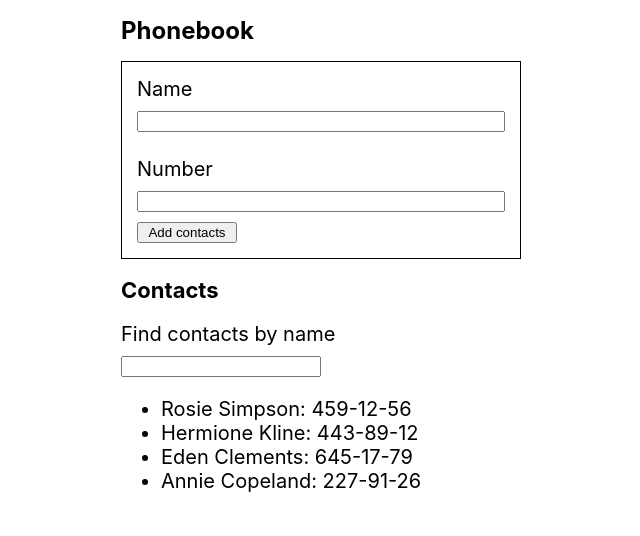
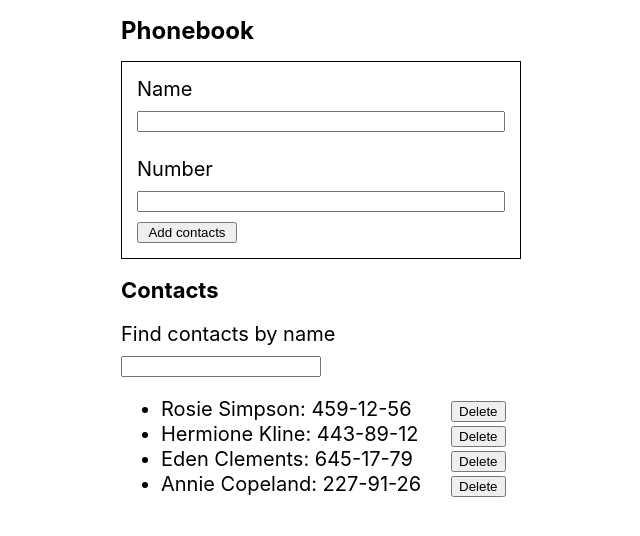
Before and after one commit to Padalka-Sergey/goit-react-hw-02-phonebook-25, a React (Create React App) app: page / in a window 1280 px wide. Shown: the top 536 px of the page, without its empty margins (319-959 px from the left). Built offline with nearby package versions, Linux system fonts and the light colour scheme.

Commit message:
without proptypes

```diff
--- a/src/components/App/App.jsx
+++ b/src/components/App/App.jsx
@@ -1,22 +1,14 @@
 import React, { Component } from 'react';
 import { nanoid } from 'nanoid';
-import {
-  AppContainer,
-  LabelFilter,
-  InputFilter,
-  Title,
-  SubTitle,
-} from './App.styled.jsx';
+import { contactsData } from 'data/contactsData.js';
+import { AppContainer, Title, SubTitle } from './App.styled.jsx';
 import { ContactForm } from 'components/ContactForm/ContactForm.jsx';
+import { Filter } from 'components/Filter/Filter.jsx';
+import { ContactList } from 'components/ContactList/ContactList.jsx';
 
 export class App extends Component {
   state = {
-    contacts: [
-      { id: 'id-1', name: 'Rosie Simpson', number: '459-12-56' },
-      { id: 'id-2', name: 'Hermione Kline', number: '443-89-12' },
-      { id: 'id-3', name: 'Eden Clements', number: '645-17-79' },
-      { id: 'id-4', name: 'Annie Copeland', number: '227-91-26' },
-    ],
+    contacts: contactsData,
     filter: '',
   };
 
@@ -36,6 +28,13 @@ export class App extends Component {
     });
   };
 
+  deleteContact = id => {
+    const newContacts = this.state.contacts.filter(
+      contact => contact.id !== id
+    );
+    this.setState({ contacts: newContacts });
+  };
+
   render() {
     const { contacts, filter } = this.state;
     const filterNames = contacts.filter(contact =>
@@ -44,30 +43,17 @@ export class App extends Component {
     return (
       <AppContainer>
         <Title>Phonebook</Title>
-        <ContactForm submitHandler={this.formSubmitHandler} />
-        <div>
-          <SubTitle>Contacts</SubTitle>
-          <LabelFilter>
-            Find contacts by name
-            <InputFilter
-              type="search"
-              name="filter"
-              title="Сontact search field"
-              value={filter}
-              onChange={this.handleInputChange}
-              required
-            />
-          </LabelFilter>
-          {contacts.length > 0 && (
-            <ul>
-              {filterNames.map(contact => (
-                <li key={contact.id}>
-                  {contact.name}: {contact.number}
-                </li>
-              ))}
-            </ul>
-          )}
-        </div>
+        <ContactForm
+          contacts={contacts}
+          submitHandler={this.formSubmitHandler}
+        />
+        <SubTitle>Contacts</SubTitle>
+        <Filter filter={filter} changeHandler={this.handleInputChange} />
+        <ContactList
+          contacts={contacts}
+          filterNames={filterNames}
+          deleteContact={this.deleteContact}
+        />
       </AppContainer>
     );
   }
--- a/src/components/App/App.styled.jsx
+++ b/src/components/App/App.styled.jsx
@@ -10,23 +10,6 @@ export const Title = styled.h1`
   font-size: 24px;
 `;
 
-export const LabelFilter = styled.label`
-  display: flex;
-  flex-direction: column;
-`;
-
-export const InputFilter = styled.input`
-  margin-top: 10px;
-  /* padding: 0; */
-  width: 200px;
-  &:focus-visible {
-    outline-offset: 0;
-  }
-  &::-webkit-search-cancel-button {
-    cursor: pointer;
-  }
-`;
-
 export const SubTitle = styled.h2`
   font-size: 22px;
 `;
--- a/src/components/ContactForm/ContactForm.jsx
+++ b/src/components/ContactForm/ContactForm.jsx
@@ -15,7 +15,15 @@ export class ContactForm extends Component {
   };
 
   handleSubmit = e => {
+    const { name } = e.target.elements;
     e.preventDefault();
+    if (
+      this.props.contacts.some(
+        contact => contact.name.toLowerCase() === name.value.toLowerCase()
+      )
+    ) {
+      return alert(`${name.value} is already in contacts`);
+    }
     this.props.submitHandler(this.state);
     this.resetForm();
   };
--- /dev/null
+++ b/src/components/ContactList/ContactList.jsx
@@ -0,0 +1,14 @@
+import { ContactListItem } from 'components/ContactListItem/ContactListItem';
+
+export const ContactList = ({ contacts, filterNames, deleteContact }) => {
+  return (
+    contacts.length > 0 && (
+      <ul>
+        <ContactListItem
+          filterNames={filterNames}
+          deleteContact={deleteContact}
+        />
+      </ul>
+    )
+  );
+};
--- /dev/null
+++ b/src/components/ContactListItem/ContactListItem.jsx
@@ -0,0 +1,14 @@
+import { NameBox, Button } from './ContactListItem.styled';
+
+export const ContactListItem = ({ deleteContact, filterNames }) => {
+  return filterNames.map(contact => (
+    <li key={contact.id}>
+      <NameBox>
+        {contact.name}: {contact.number}
+      </NameBox>
+      <Button type="button" onClick={() => deleteContact(contact.id)}>
+        Delete
+      </Button>
+    </li>
+  ));
+};
--- /dev/null
+++ b/src/components/ContactListItem/ContactListItem.styled.jsx
@@ -0,0 +1,10 @@
+import styled from 'styled-components';
+
+export const NameBox = styled.div`
+  display: inline-block;
+  width: 290px;
+`;
+
+export const Button = styled.button`
+  cursor: pointer;
+`;
--- /dev/null
+++ b/src/components/Filter/Filter.jsx
@@ -0,0 +1,17 @@
+import { LabelFilter, InputFilter } from './Filter.styled';
+
+export const Filter = ({ filter, changeHandler }) => {
+  return (
+    <LabelFilter>
+      Find contacts by name
+      <InputFilter
+        type="search"
+        name="filter"
+        title="Сontact search field"
+        value={filter}
+        onChange={changeHandler}
+        required
+      />
+    </LabelFilter>
+  );
+};
--- /dev/null
+++ b/src/components/Filter/Filter.styled.jsx
@@ -0,0 +1,17 @@
+import styled from 'styled-components';
+
+export const LabelFilter = styled.label`
+  display: flex;
+  flex-direction: column;
+`;
+
+export const InputFilter = styled.input`
+  margin-top: 10px;
+  width: 200px;
+  &:focus-visible {
+    outline-offset: 0;
+  }
+  &::-webkit-search-cancel-button {
+    cursor: pointer;
+  }
+`;
--- /dev/null
+++ b/src/data/contactsData.js
@@ -0,0 +1,6 @@
+export const contactsData = [
+  { id: 'id-1', name: 'Rosie Simpson', number: '459-12-56' },
+  { id: 'id-2', name: 'Hermione Kline', number: '443-89-12' },
+  { id: 'id-3', name: 'Eden Clements', number: '645-17-79' },
+  { id: 'id-4', name: 'Annie Copeland', number: '227-91-26' },
+];
```
Also changed, not shown: src/components/ContactList/ContactList.styled.jsx (added).
